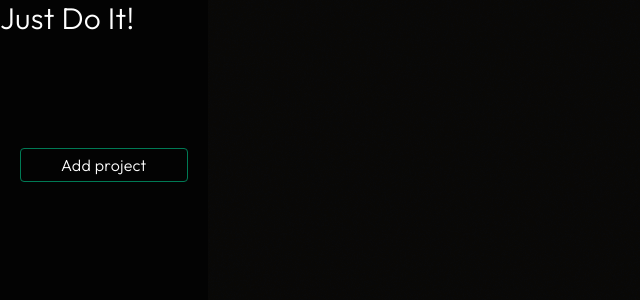
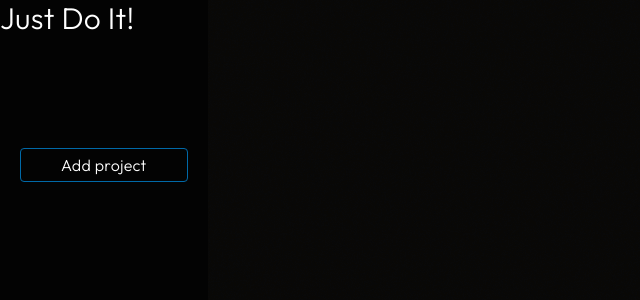
Before and after one commit to mmareqq/todo-app, a React (Vite) app: page / in a window 1280 px wide. Shown: the top 300 px of the page, without its empty margins (0-640 px from the left). Built offline with nearby package versions, Linux system fonts and the light colour scheme.

Commit message:
Styling, add motion animations

```diff
--- a/package.json
+++ b/package.json
@@ -11,6 +11,7 @@
   },
   "dependencies": {
     "@tailwindcss/vite": "^4.0.3",
+    "motion": "^12.4.10",
     "react": "^18.3.1",
     "react-dom": "^18.3.1",
     "tailwind-merge": "^3.0.2",
--- a/src/components/ButtonAddProject.jsx
+++ b/src/components/ButtonAddProject.jsx
@@ -8,7 +8,7 @@ import Button from './Button.jsx';
 
 export default function ButtonAddProject({ addProject }) {
    const [isDialogOpen, openDialog, closeDialog] = useDialog();
-   const [projectData, updateValue, reset] = useForm({ name: '' });
+   const [projectData, updateValue, resetForm] = useForm({ name: '' });
 
    return (
       <>
@@ -21,7 +21,7 @@ export default function ButtonAddProject({ addProject }) {
                initalizeTasksInStorage(project.id);
 
                addProject(project);
-               reset();
+               resetForm();
             }}
          >
             <ProjectForm project={projectData} updateValue={updateValue} />
--- a/src/components/ButtonAddTask.jsx
+++ b/src/components/ButtonAddTask.jsx
@@ -7,7 +7,7 @@ import Button from './Button';
 
 export default function ButtonAddTask({ addTask }) {
    const [isOpen, openDialog, closeDialog] = useDialog();
-   const [taskData, updateValue, clearForm] = useForm({
+   const [taskData, updateValue, resetForm] = useForm({
       name: '',
       priority: 0,
    });
@@ -25,7 +25,8 @@ export default function ButtonAddTask({ addTask }) {
                   ...taskData,
                };
                addTask(task);
-               reset();
+               resetForm();
+               console.log('form reset: ', taskData);
             }}
          >
             <h2>Create Task</h2>
--- a/src/components/Dialog.jsx
+++ b/src/components/Dialog.jsx
@@ -16,6 +16,7 @@ export default function Dialog({
                   e.preventDefault();
                   onSuccess?.();
                   closeDialog();
+                  console.log('dialog closed');
                }}
             >
                {children}
--- a/src/components/Project.jsx
+++ b/src/components/Project.jsx
@@ -1,6 +1,7 @@
 import { useState, useEffect } from 'react';
 import Task from './Task';
 import ButtonAddTask from './ButtonAddTask';
+import { motion, AnimatePresence } from 'motion/react';
 
 function getTasks(projectId) {
    const tasks = localStorage.getItem(`tasks-${projectId}`);
@@ -38,21 +39,29 @@ export default function Project({ project }) {
 
    return (
       <div>
-         <h2>
-            {project.name} {project.id}
-         </h2>
+         <div className="py-4">
+            <h2 className="my-4 text-2xl">{project.name}</h2>
+         </div>
          <div className="grid gap-4">
+            <AnimatePresence>
                {tasks.length > 0 &&
                   tasks.map(task => {
                      return (
+                        <motion.div
+                           key={task.id}
+                           initial={{ opacity: 0, transform: 'rotateX(90deg)' }}
+                           animate={{ opacity: 1, transform: 'rotateX(0deg)' }}
+                           exit={{ opacity: 0, transform: 'rotateX(90deg)' }}
+                        >
                            <Task
-                        key={task.id}
                               task={task}
                               editTask={editTask}
                               removeTask={removeTask}
                            ></Task>
+                        </motion.div>
                      );
                   })}
+            </AnimatePresence>
          </div>
          <div className="mt-4 flex justify-end">
             <ButtonAddTask addTask={addTask} />
--- a/src/components/ProjectButton.jsx
+++ b/src/components/ProjectButton.jsx
@@ -5,7 +5,7 @@ export default function ProjectButton({
    removeProject,
 }) {
    return (
-      <div className="flex pl-3">
+      <div className="flex pr-1 pl-3">
          <button
             className="w-full py-3 text-start"
             type="button"
--- a/src/components/Task.jsx
+++ b/src/components/Task.jsx
@@ -11,23 +11,23 @@ export default function Task({ task, removeTask, editTask }) {
 
    return (
       <div
-         className={`task border-primary-600 gap flex items-center border ${task.finished ? 'line-through' : ''}`}
+         className={`bg-primary-800 task border-primary-600 flex items-center border px-4 py-2`}
       >
-         <h3>{task.name}</h3>
          <button
             type="button"
-            className={`h-5 w-5 rounded-full border-3 bg-current/20 ${priorityColors[task.priority]}`}
-            onClick={() => {
-               editTask({ ...task, finished: !task.finished });
-            }}
+            className={`h-5 w-5 border-2 bg-current/10 ${priorityColors[task.priority]}`}
+            onClick={() => removeTask(task.id)}
          >
             <span className="sr-only">complete task</span>
          </button>
-         <EditButton editTask={editTask} task={task} />
-         <TrashButton
-            remove={() => removeTask(task.id)}
-            altText={`task ${task.name}`}
-         />
+         <p className="pl-3">{task.name}</p>
+         <div className="ml-auto flex items-center">
+            <EditButton editTask={editTask} task={task} />
+            <TrashButton
+               remove={() => removeTask(task.id)}
+               altText={`task ${task.name}`}
+            />
+         </div>
       </div>
    );
 }
--- a/src/components/TaskForm.jsx
+++ b/src/components/TaskForm.jsx
@@ -1,4 +1,5 @@
 import { PriorityIcon } from '../assets/Icons';
+
 export default function TaskForm({ task, updateValue }) {
    const priorityColors = [
       'text-priority-0',
@@ -6,6 +7,7 @@ export default function TaskForm({ task, updateValue }) {
       'text-priority-2',
       'text-priority-3',
    ];
+
    return (
       <div className="mb-6 grid gap-4">
          <div>
@@ -16,10 +18,8 @@ export default function TaskForm({ task, updateValue }) {
                   type="text"
                   id="taskName"
                   name="taskName"
-                  defaultValue={task.name}
-                  onChange={e => {
-                     updateValue('name', e.target.value);
-                  }}
+                  value={task.name}
+                  onChange={e => updateValue('name', e.target.value)}
                />
             </label>
          </div>
--- a/src/components/TrashButton.jsx
+++ b/src/components/TrashButton.jsx
@@ -7,7 +7,7 @@ export default function TrashButton({ remove, altText }) {
    const [isDialogOpen, openDialog, closeDialog] = useDialog();
    return (
       <>
-         <Button variant="square" onClick={openDialog}>
+         <Button className="self-center" variant="square" onClick={openDialog}>
             <span className="sr-only">delete: {altText}</span>
             <TrashIcon />
          </Button>
--- a/src/hooks/useForm.js
+++ b/src/hooks/useForm.js
@@ -3,7 +3,7 @@ import { useCallback, useState } from 'react';
 export default function useForm(template) {
    const [data, setData] = useState(template);
 
-   const reset = useCallback(() => setData(template), [template]);
+   const resetForm = useCallback(() => setData({ ...template }), [template]);
 
    const updateValue = useCallback(
       (name, value) =>
@@ -12,5 +12,5 @@ export default function useForm(template) {
          }),
       []
    );
-   return [data, updateValue, reset];
+   return [data, updateValue, resetForm];
 }
--- a/src/index.css
+++ b/src/index.css
@@ -13,22 +13,20 @@
    --color-primary-900: oklch(10% 0 0);
    --color-primary-950: oklch(0% 0 0);
 
-   --color-accent-50: var(--color-emerald-50);
-   --color-accent-100: var(--color-emerald-100);
-   --color-accent-200: var(--color-emerald-200);
-   --color-accent-300: var(--color-emerald-300);
-   --color-accent-400: var(--color-emerald-400);
-   --color-accent-500: var(--color-emerald-500);
-   --color-accent-600: var(--color-emerald-600);
-   --color-accent-700: var(--color-emerald-700);
-   --color-accent-800: var(--color-emerald-800);
-   --color-accent-900: var(--color-emerald-900);
-   --color-accent-950: var(--color-emerald-950);
+   --color-accent-50: var(--color-sky-50);
+   --color-accent-100: var(--color-sky-100);
+   --color-accent-200: var(--color-sky-200);
+   --color-accent-300: var(--color-sky-300);
+   --color-accent-400: var(--color-sky-400);
+   --color-accent-500: var(--color-sky-500);
+   --color-accent-600: var(--color-sky-600);
+   --color-accent-700: var(--color-sky-700);
+   --color-accent-800: var(--color-sky-800);
+   --color-accent-900: var(--color-sky-900);
+   --color-accent-950: var(--color-sky-950);
 
    --color-priority-0: var(--color-gray-400);
    --color-priority-1: var(--color-blue-400);
    --color-priority-2: var(--color-yellow-400);
    --color-priority-3: var(--color-red-400);
-
-   --color-priority-faded-0: var(--color-gray-400);
 }
--- a/src/main.css
+++ b/src/main.css
@@ -63,6 +63,19 @@ button {
    box-shadow: inset 0 0 0 1px currentColor;
 }
 
+.animation-hide {
+   animation: hide 0.3s linear forwards;
+   transform-origin: center;
+}
+
+@keyframes hide {
+   to {
+      transform: rotateX(90deg);
+      opacity: 0;
+      display: none;
+   }
+}
+
 @keyframes shake {
    0% {
       rotate: 0deg;
```
Also changed, not shown: 1 other file (tests, documents, lock files or other folders). Lines whose indentation alone changed are shown as unchanged.
